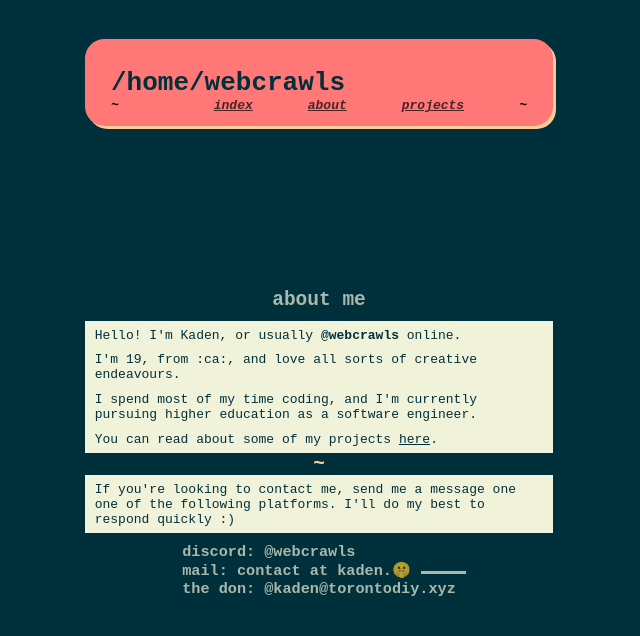
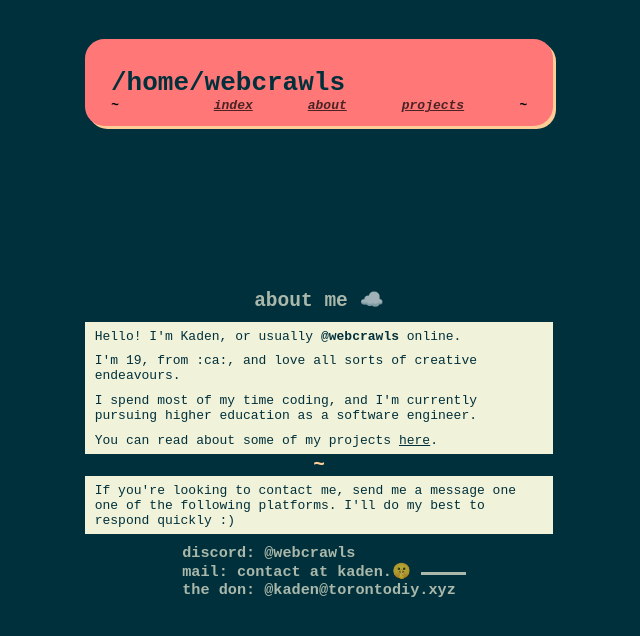
Before and after one commit to webcrawls/webcrawls.github.io, a SvelteKit app: page /about in a window 1280 px wide. Shown: the top 636 px of the page, without its empty margins (321-961 px from the left). Built offline with nearby package versions, Linux system fonts and the light colour scheme.

Commit message:
💄(about) add a cute and very necessary cloud

```diff
--- a/src/routes/about/+page.svelte
+++ b/src/routes/about/+page.svelte
@@ -3,7 +3,7 @@
 </script>
 
 <PageTitle>
-	<h1>about me</h1>
+	<h1>about me ☁️</h1>
 </PageTitle>
 <article>
 	<p>Hello! I'm Kaden, or usually <b>@webcrawls</b> online.</p>
```
